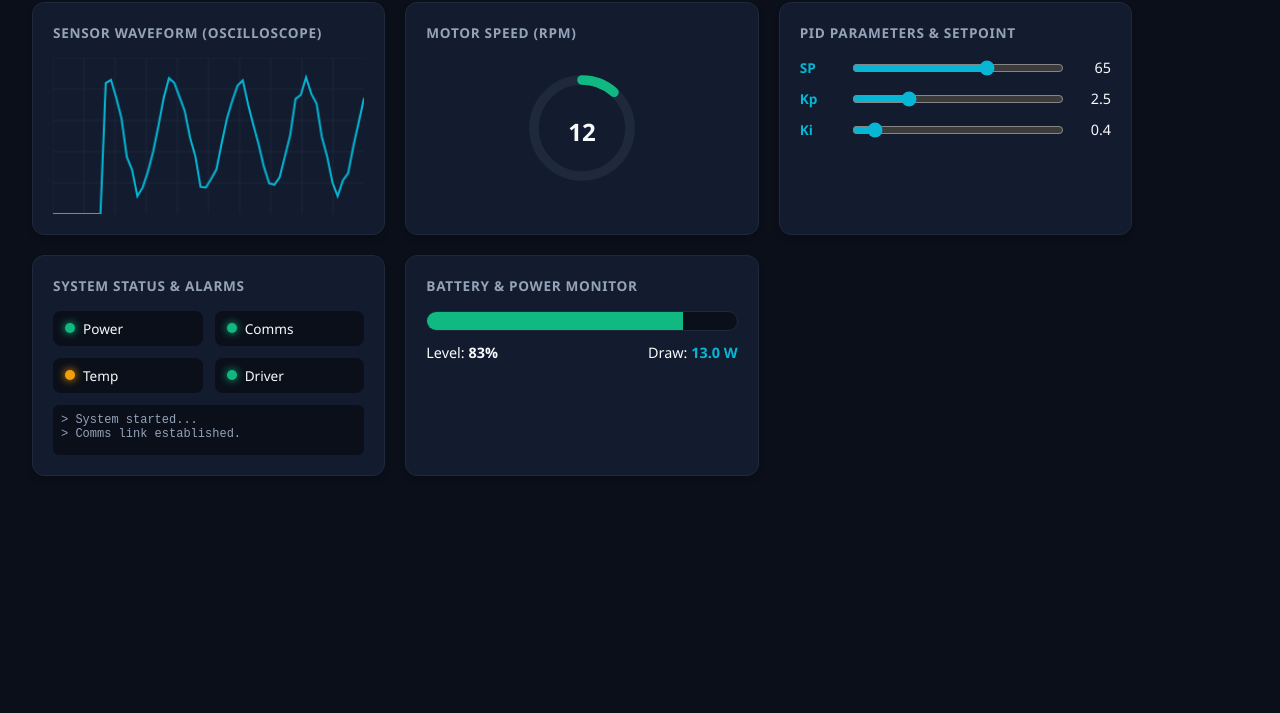
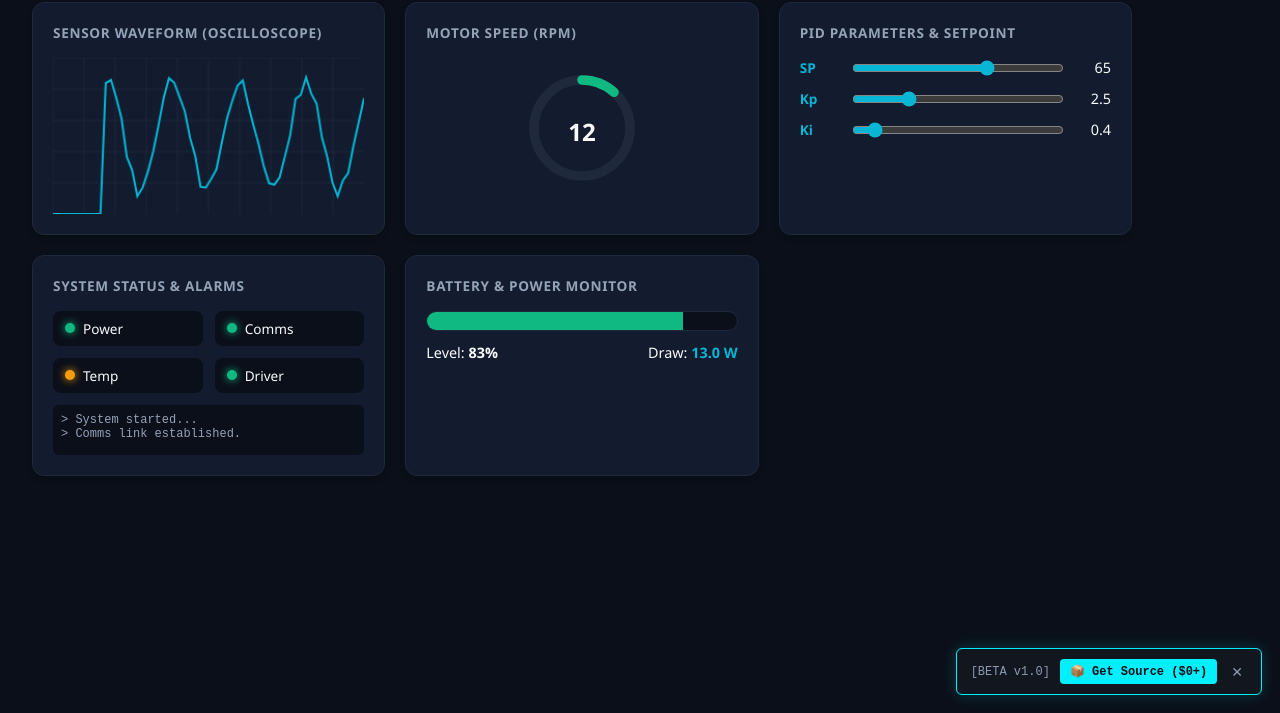
Before and after one commit to manuelveraromero/iot-widget-pack, a plain HTML site: page index.html in a window 1280 px wide. Shown: the part 87-800 px from the top of the page. Drawn offline with Linux system fonts and the light colour scheme.

Commit message:
feat: switch beta support badge and readme to Gumroad pay-what-you-want model

```diff
--- a/index.html
+++ b/index.html
@@ -330,5 +330,13 @@
     }, 100);
 
   </script>
+<!-- Beta Support / Download Badge -->
+<div id="support-badge" style="position: fixed; bottom: 18px; right: 18px; background: #12161f; border: 1px solid #00f0ff; border-radius: 6px; padding: 10px 14px; font-family: monospace; color: #e0e6ed; box-shadow: 0 0 15px rgba(0, 240, 255, 0.2); z-index: 9999; display: flex; align-items: center; gap: 10px;">
+  <span style="font-size: 12px; color: #8b9bb4;">[BETA v1.0]</span>
+  <a href="https://tu-usuario.gumroad.com/l/iot-widget-pack" target="_blank" rel="noopener noreferrer" style="background: #00f0ff; color: #0a0d12; text-decoration: none; font-weight: bold; font-size: 12px; padding: 5px 10px; border-radius: 4px; transition: 0.2s;">
+    📦 Get Source ($0+)
+  </a>
+  <button onclick="document.getElementById('support-badge').style.display='none'" style="background: none; border: none; color: #8b9bb4; cursor: pointer; font-size: 14px; padding: 0 4px;" title="Close">✕</button>
+</div>
 </body>
 </html>
```
Also changed, not shown: 1 other file.
